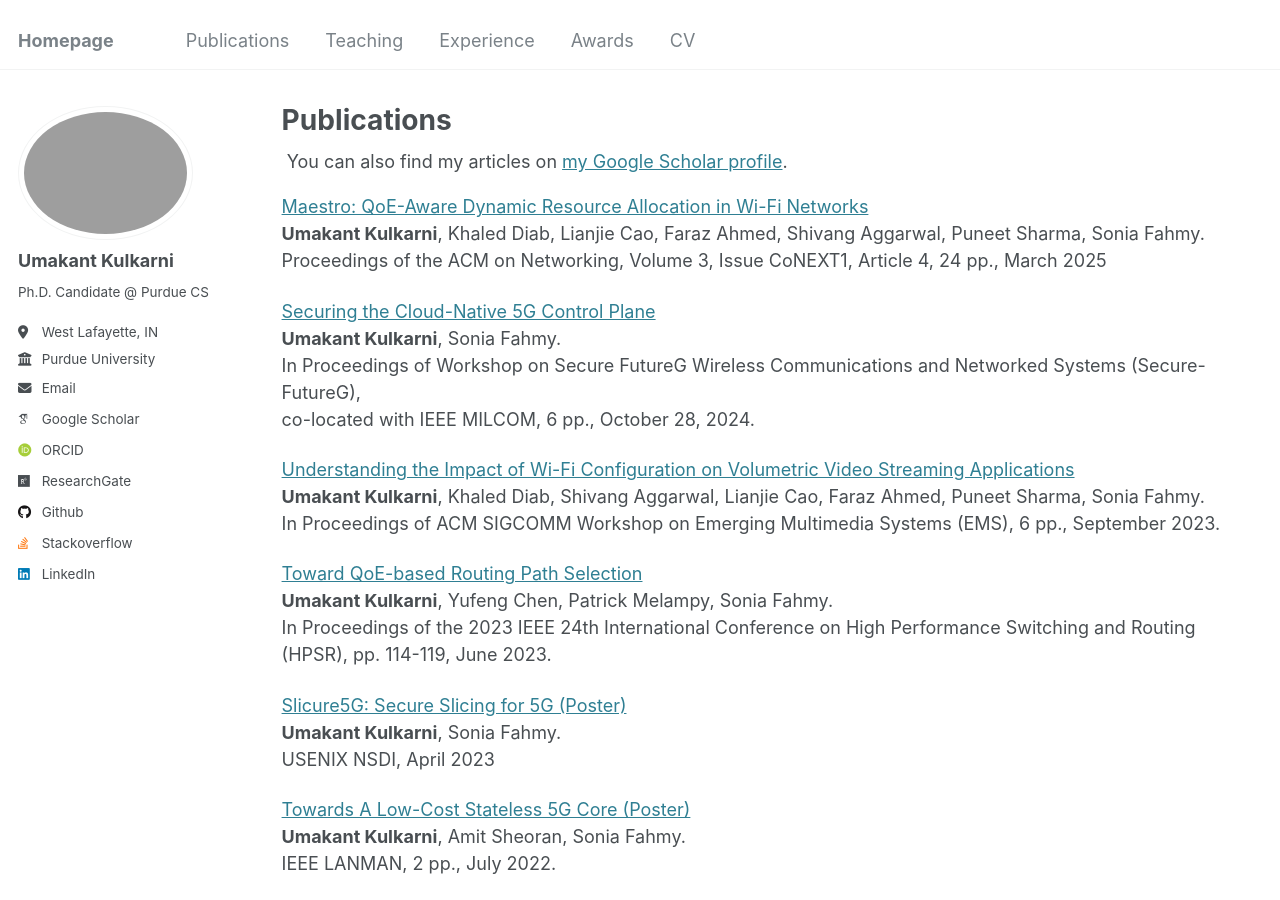
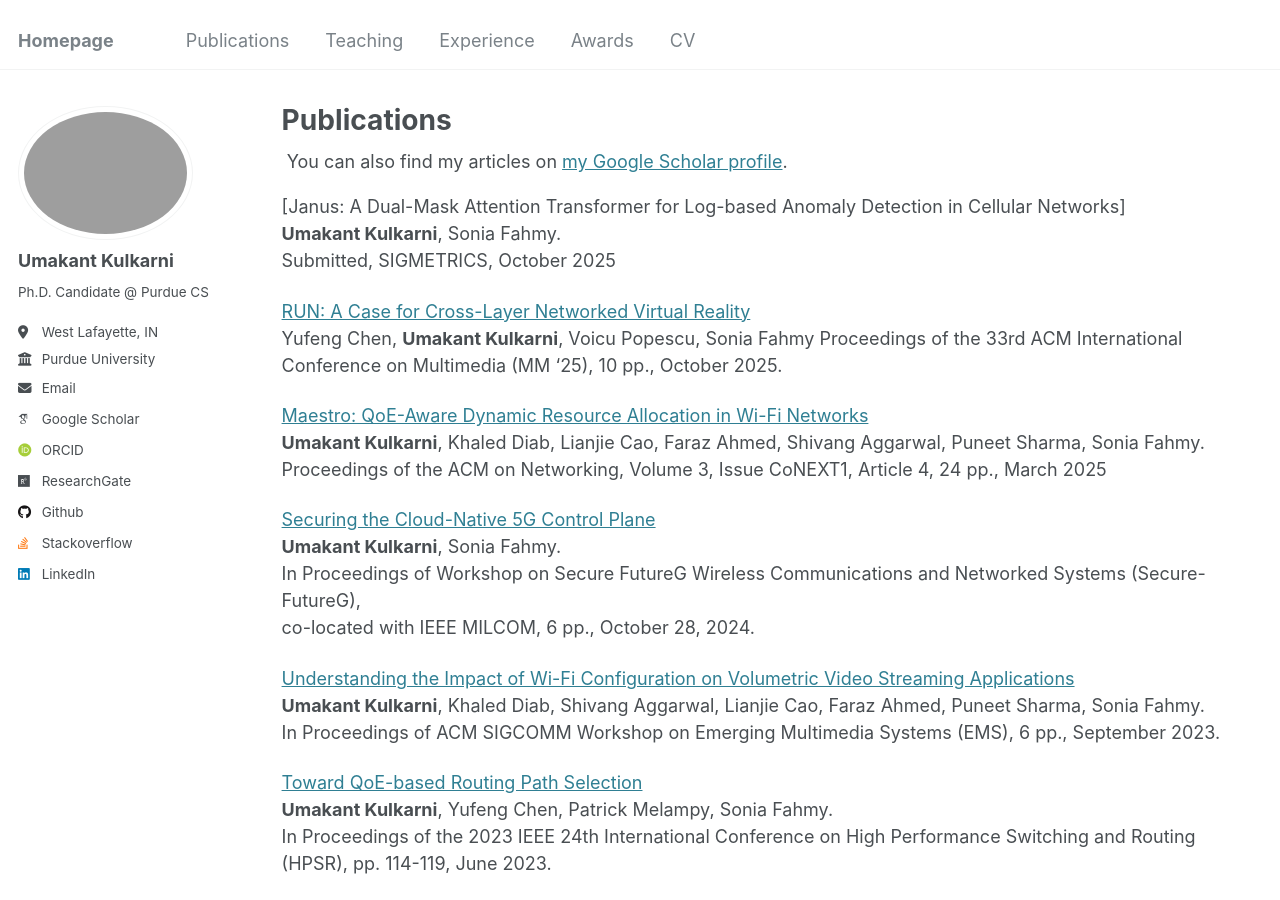
Before and after one commit to UmakantKulkarni/UmakantKulkarni.github.io, a Jekyll site: the page built from _pages/publications.md, in a window 1280 px wide and 900 px high. Built offline with Jekyll 4.4.1, drawn with Linux system fonts in a browser that asks for light colours; some web fonts are replaced.

Commit message:
Update portfolio

```diff
--- a/_pages/experience.html
+++ b/_pages/experience.html
@@ -32,6 +32,12 @@ author_profile: true
 <h1 style="text-align:center; font-size: 2rem; font-weight: bold;">Internships</h1>
 
 <div style="margin-top: 30px;">
+    <h2 style="color: #004085;">InterDigital</h2>
+    <p style="font-style: italic; color: #555;">Conshohocken, PA, USA</p>
+    <p><strong>Research Intern</strong> <span style="float: right; color: #666;">May 2025 – Aug 2025</span></p>
+</div>
+
+<div style="margin-top: 30px;">
     <h2 style="color: #004085;">Hewlett Packard Enterprise</h2>
     <p style="font-style: italic; color: #555;">Milpitas, CA, USA</p>
     <p><strong>Research Associate Intern</strong> <span style="float: right; color: #666;">May 2022 – Dec 2023</span></p>
--- a/_pages/publications.md
+++ b/_pages/publications.md
@@ -36,7 +36,15 @@ You can also find my articles on <a href="{{site.author.googlescholar}}">my Goog
 {% endif %}
 -->
 
-[Maestro: QoE-Aware Dynamic Resource Allocation in Wi-Fi Networks](https://doi.org/10.1145/3709371)
+[Janus: A Dual-Mask Attention Transformer for Log-based Anomaly Detection in Cellular Networks]
+**Umakant Kulkarni**, Sonia Fahmy.
+Submitted, SIGMETRICS, October 2025
+
+[RUN: A Case for Cross-Layer Networked Virtual Reality](https://dl.acm.org/doi/10.1145/3746027.3754800)
+Yufeng Chen, **Umakant Kulkarni**, Voicu Popescu, Sonia Fahmy
+Proceedings of the 33rd ACM International Conference on Multimedia (MM '25), 10 pp., October 2025.
+
+[Maestro: QoE-Aware Dynamic Resource Allocation in Wi-Fi Networks](https://dl.acm.org/doi/10.1145/3709371)
 **Umakant Kulkarni**, Khaled Diab, Lianjie Cao, Faraz Ahmed, Shivang Aggarwal, Puneet Sharma, Sonia Fahmy.
 Proceedings of the ACM on Networking, Volume 3, Issue CoNEXT1, Article 4, 24 pp., March 2025
 
```
Also changed, not shown: _pages/about.md (+2 -2 lines), 1 other file.
